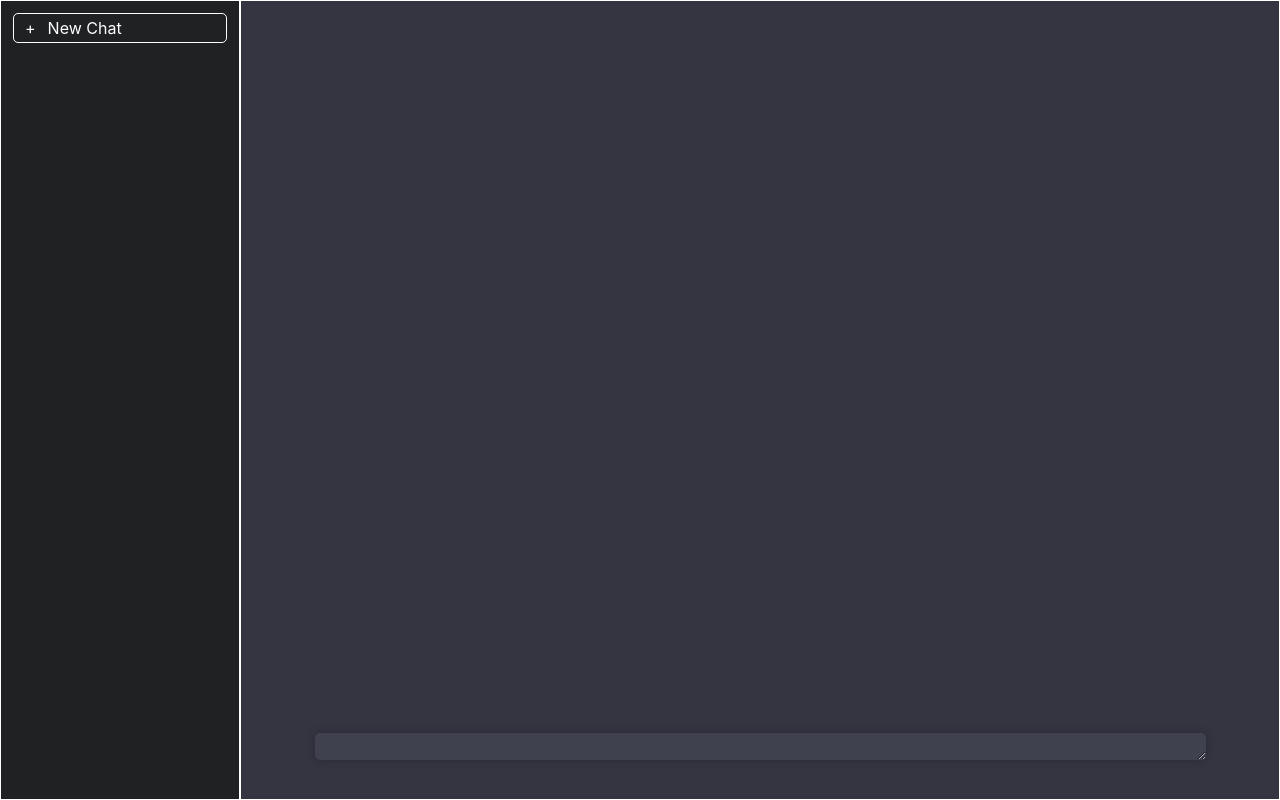
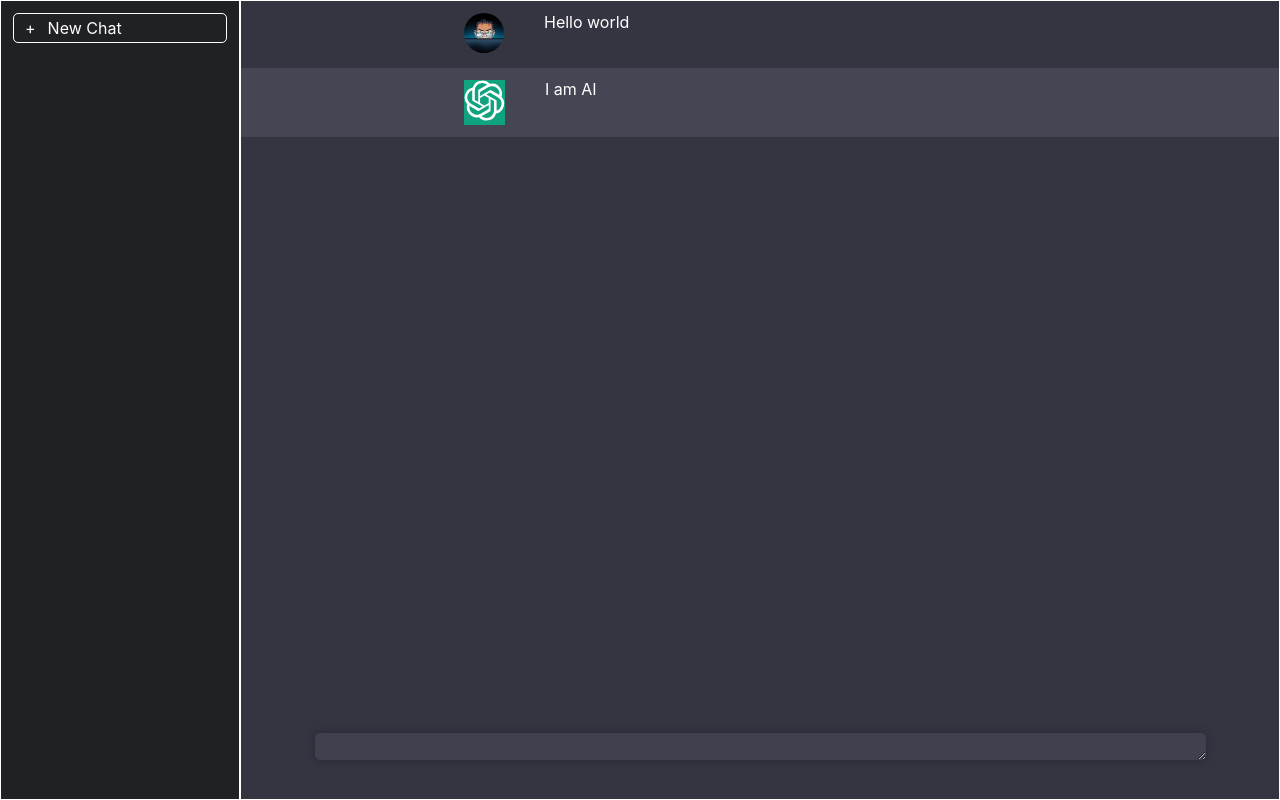
Before and after one commit to ShimiShimson/chat-gpt-clone, a React (Create React App) app in the folder client/: page / in a window 1280 px wide. Built offline with nearby package versions, Linux system fonts and the light colour scheme.

Commit message:
styling and conversation test created

```diff
--- a/client/src/App.css
+++ b/client/src/App.css
@@ -23,7 +23,7 @@
 }
 
 .sidemenu-button:hover {
-  background-color: rgba(255,255,255,0.2);
+  background-color: rgba(255,255,255,0.1);
 }
 
 .sidemenu-button span {
@@ -80,6 +80,45 @@
   color: #61dafb;
 }
 
+.chat-log {
+}
+
+.chat-message.chatgpt {
+  background-color: #444654;
+}
+
+.chat-message-center {
+  max-width: 640px;
+  margin-left: auto;
+  margin-right: auto;
+  display: flex;
+  padding: 12px;
+  padding-left: 24px;
+  padding-right: 24px;
+}
+
+.avatar img {
+  background: white;
+  border-radius: 50%;
+  width: 40px;
+  height: 40px;
+  border-radius: 50%;
+}
+
+.avatar.chatgpt {
+  background-color: #10a37f;
+}
+
+.avatar.chatgpt svg {
+  border-radius: 50%;
+}
+
+
+.message {
+  padding-left: 40px;
+  padding-right: 40px;
+}
+
 @keyframes App-logo-spin {
   from {
     transform: rotate(0deg);
--- a/client/src/App.js
+++ b/client/src/App.js
@@ -1,5 +1,6 @@
 import './App.css';
 import './normal.css';
+import GPTAvatar from './GPTavatar.js';
 
 function App() {
   return (
@@ -11,11 +12,45 @@
       </div>
     </aside>
     <section className="chatbox">
-    <div className="chat-input-holder">
-      <textarea
-        className="chat-input-textarea"
-        rows="1"
-      ></textarea>
+    <div className="chat-log">
+      <div className="chat-message">
+        <div className="chat-message-center">
+          <div className="avatar">
+            <img src={require('./assets/avatar.jfif')} alt="user avatar" />
+          </div>
+          <div className="message">
+            Hello world
+          </div>
+        </div>
+      </div>
+      <div className="chat-message chatgpt">
+        <div className="chat-message-center">
+          <div className="avatar chatgpt">
+                <svg
+                  width={41}
+                  height={41}
+                  fill="none"
+                  xmlns="http://www.w3.org/2000/svg"
+                  strokeWidth={1.5}
+                  className="h-6 w-6"
+                >
+                  <path
+                    d="M37.532 16.87a9.963 9.963 0 0 0-.856-8.184 10.078 10.078 0 0 0-10.855-4.835A9.964 9.964 0 0 0 18.306.5a10.079 10.079 0 0 0-9.614 6.977 9.967 9.967 0 0 0-6.664 4.834 10.08 10.08 0 0 0 1.24 11.817 9.965 9.965 0 0 0 .856 8.185 10.079 10.079 0 0 0 10.855 4.835 9.965 9.965 0 0 0 7.516 3.35 10.078 10.078 0 0 0 9.617-6.981 9.967 9.967 0 0 0 6.663-4.834 10.079 10.079 0 0 0-1.243-11.813ZM22.498 37.886a7.474 7.474 0 0 1-4.799-1.735c.061-.033.168-.091.237-.134l7.964-4.6a1.294 1.294 0 0 0 .655-1.134V19.054l3.366 1.944a.12.12 0 0 1 .066.092v9.299a7.505 7.505 0 0 1-7.49 7.496ZM6.392 31.006a7.471 7.471 0 0 1-.894-5.023c.06.036.162.099.237.141l7.964 4.6a1.297 1.297 0 0 0 1.308 0l9.724-5.614v3.888a.12.12 0 0 1-.048.103l-8.051 4.649a7.504 7.504 0 0 1-10.24-2.744ZM4.297 13.62A7.469 7.469 0 0 1 8.2 10.333c0 .068-.004.19-.004.274v9.201a1.294 1.294 0 0 0 .654 1.132l9.723 5.614-3.366 1.944a.12.12 0 0 1-.114.01L7.04 23.856a7.504 7.504 0 0 1-2.743-10.237Zm27.658 6.437-9.724-5.615 3.367-1.943a.121.121 0 0 1 .113-.01l8.052 4.648a7.498 7.498 0 0 1-1.158 13.528v-9.476a1.293 1.293 0 0 0-.65-1.132Zm3.35-5.043c-.059-.037-.162-.099-.236-.141l-7.965-4.6a1.298 1.298 0 0 0-1.308 0l-9.723 5.614v-3.888a.12.12 0 0 1 .048-.103l8.05-4.645a7.497 7.497 0 0 1 11.135 7.763Zm-21.063 6.929-3.367-1.944a.12.12 0 0 1-.065-.092v-9.299a7.497 7.497 0 0 1 12.293-5.756 6.94 6.94 0 0 0-.236.134l-7.965 4.6a1.294 1.294 0 0 0-.654 1.132l-.006 11.225Zm1.829-3.943 4.33-2.501 4.332 2.5v5l-4.331 2.5-4.331-2.5V18Z"
+                    fill="#fff"
+                  />
+                </svg>
+          </div>
+          <div className="message">
+            I am AI
+          </div>
+        </div>
+      </div>
+      <div className="chat-input-holder">
+        <textarea
+          className="chat-input-textarea"
+          rows="1"
+        ></textarea>
+      </div>
     </div>
     </section>
     </div>
```
Also changed, not shown: client/src/assets/avatar.jfif (added).
